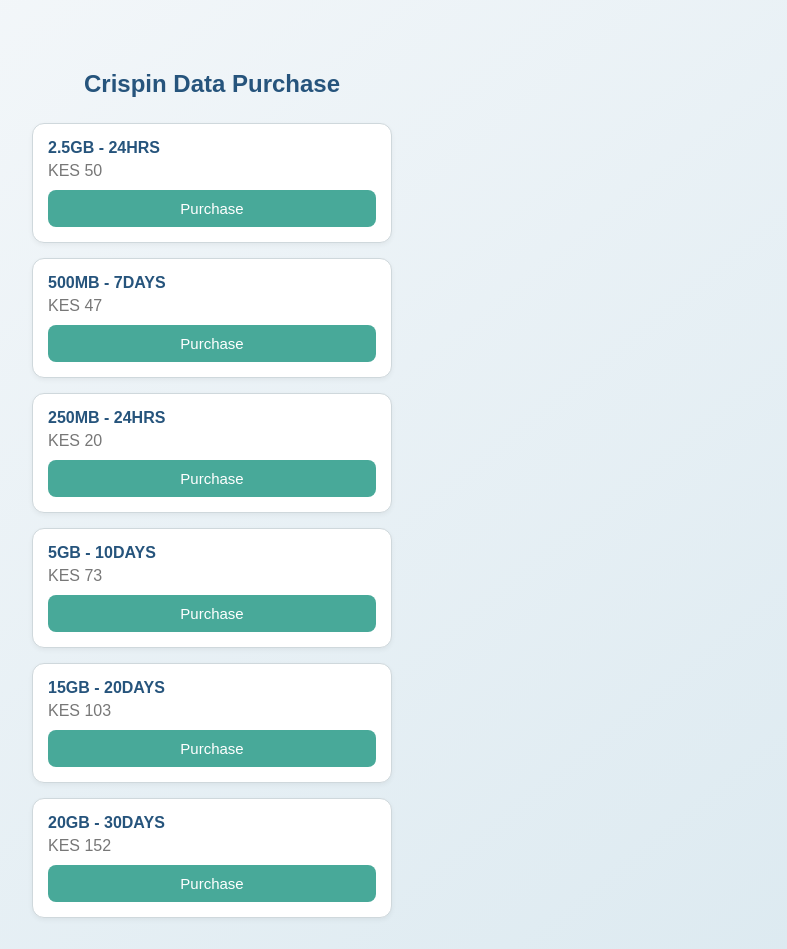
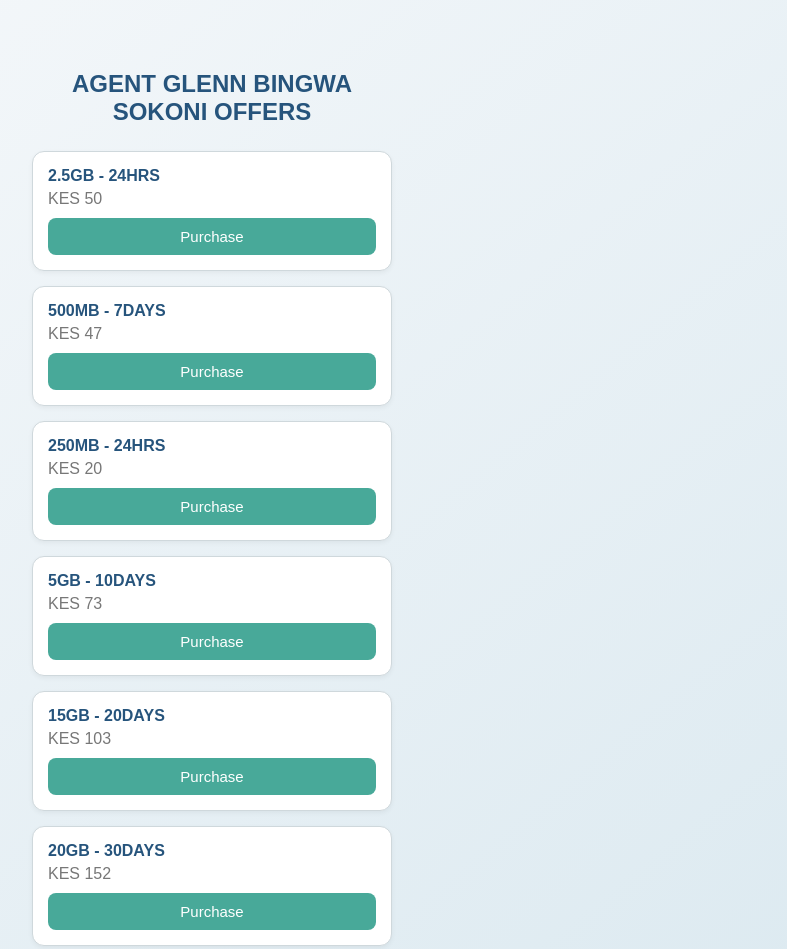
Before and after one commit to Glenn254/Bingwa, a plain HTML site: page index.html in a window 1280 px wide. Shown: the top 949 px of the page, without its empty margins (428-1215 px from the left). Drawn offline with Linux system fonts and the light colour scheme.

Commit message:
Update index.html

```diff
--- a/index.html
+++ b/index.html
@@ -3,12 +3,12 @@
 <head>
   <meta charset="UTF-8" />
   <meta name="viewport" content="width=device-width, initial-scale=1.0" />
-  <title>Crispin Data Offers</title>
+  <title>AGENT GLENN BINGWA SOKONI OFFERS</title>
   <link rel="stylesheet" href="style.css" />
 </head>
 <body>
   <div class="container">
-    <h2 class="title">Crispin Data Purchase</h2>
+    <h2 class="title">AGENT GLENN BINGWA SOKONI OFFERS</h2>
 
     <div id="offers" class="offers"></div>
   </div>
```
